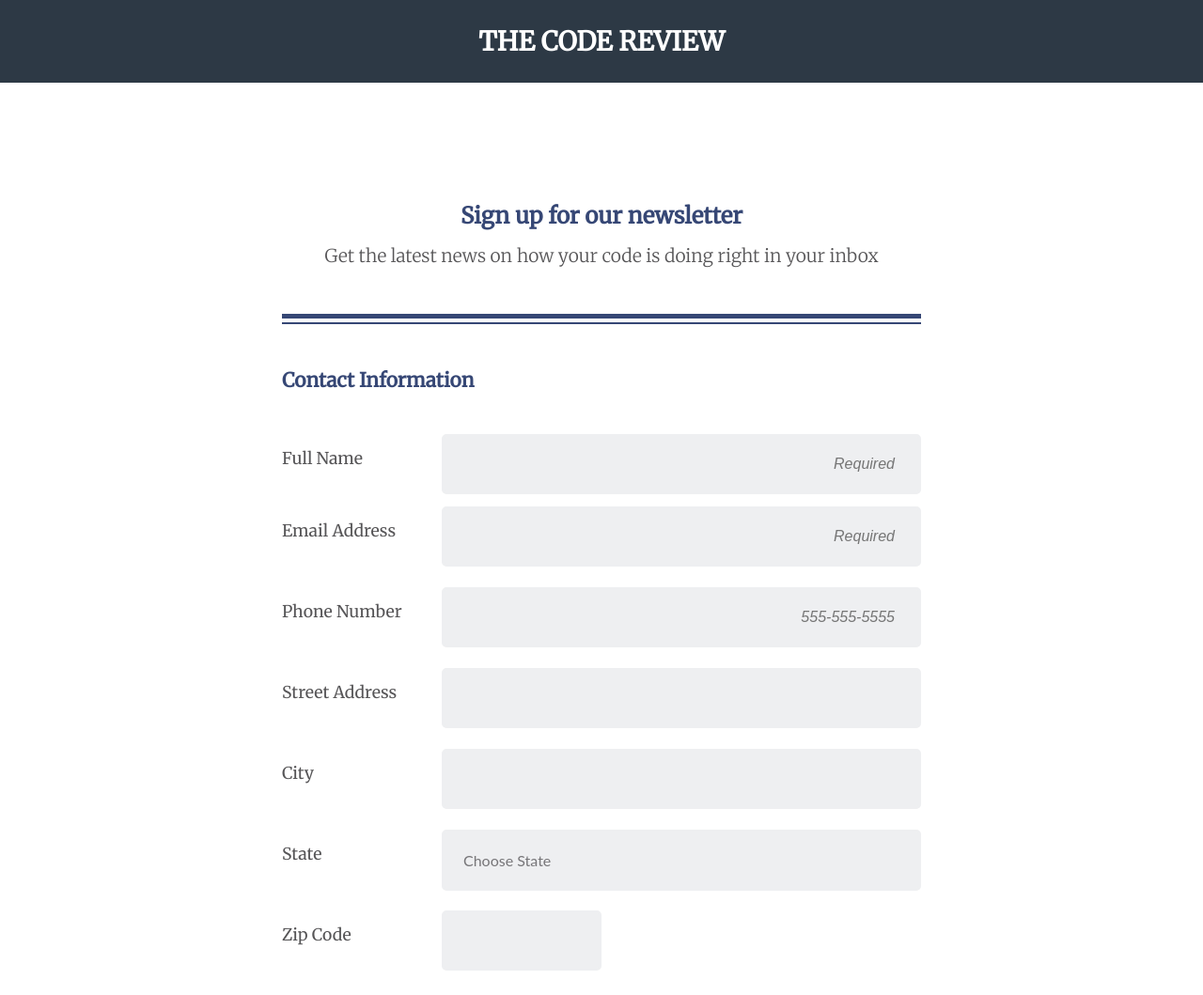
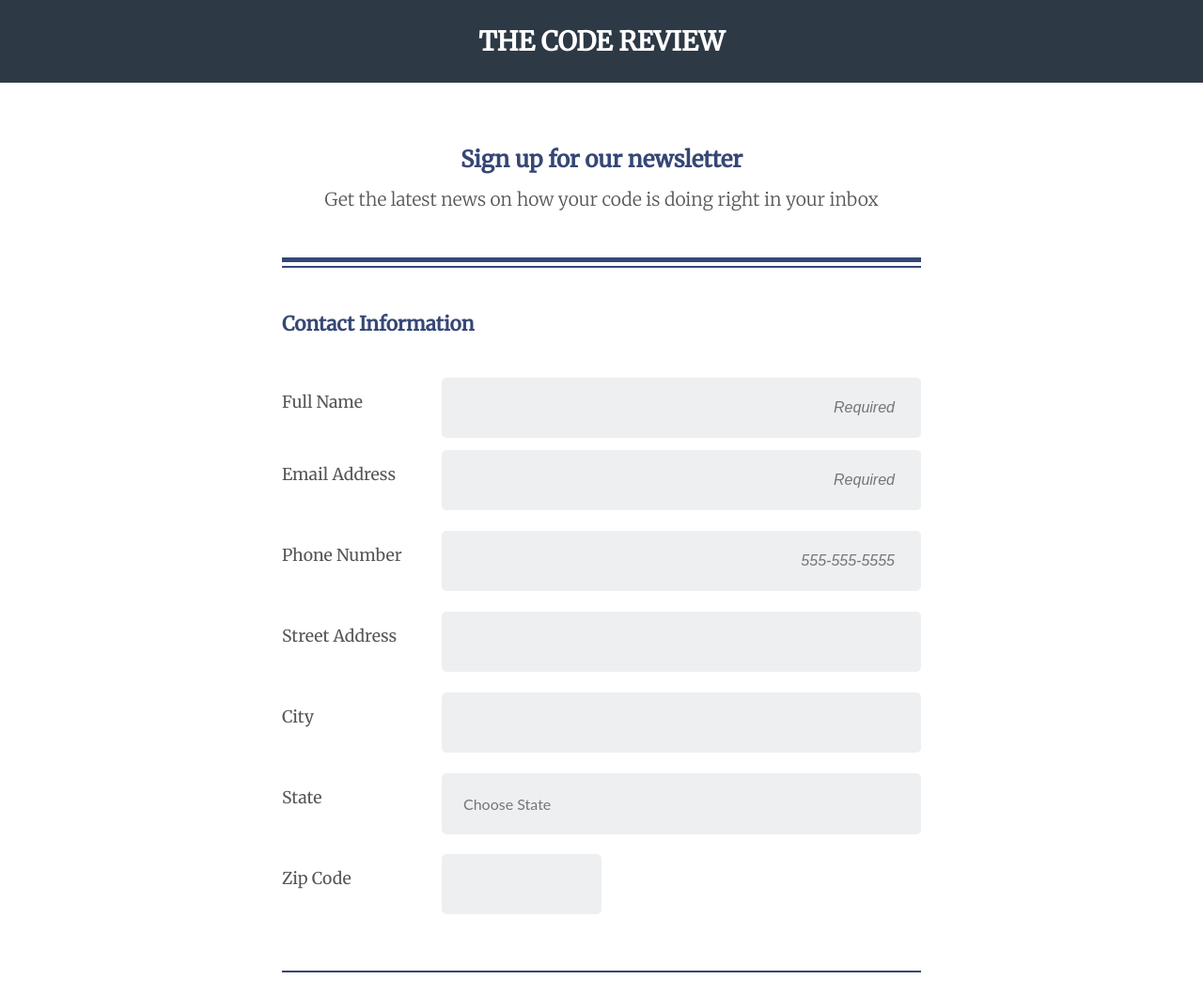
Before and after one commit to craig-weston/Sign-Up-to-Newsletter-Form, a plain HTML site: page index.html in a window 1280 px wide. Shown: the top 1059 px of the page at 94% size. Drawn offline with Linux system fonts and the light colour scheme.

Commit message:
Update style.css

```diff
--- a/css/style.css
+++ b/css/style.css
@@ -287,7 +287,6 @@ input[type=checkbox]:checked + .checkbox:before {
   margin: 0 20px 0 -2px;
 }
 
-
 @media screen and (min-width: 760px) {
 
 	.banner {
@@ -296,7 +295,7 @@ input[type=checkbox]:checked + .checkbox:before {
 
 	.wrapper {
 		max-width: 720px;
-		padding-top: 40px;
+		padding-top: 0px;
 		margin: 5% auto;
 	}
 
```
